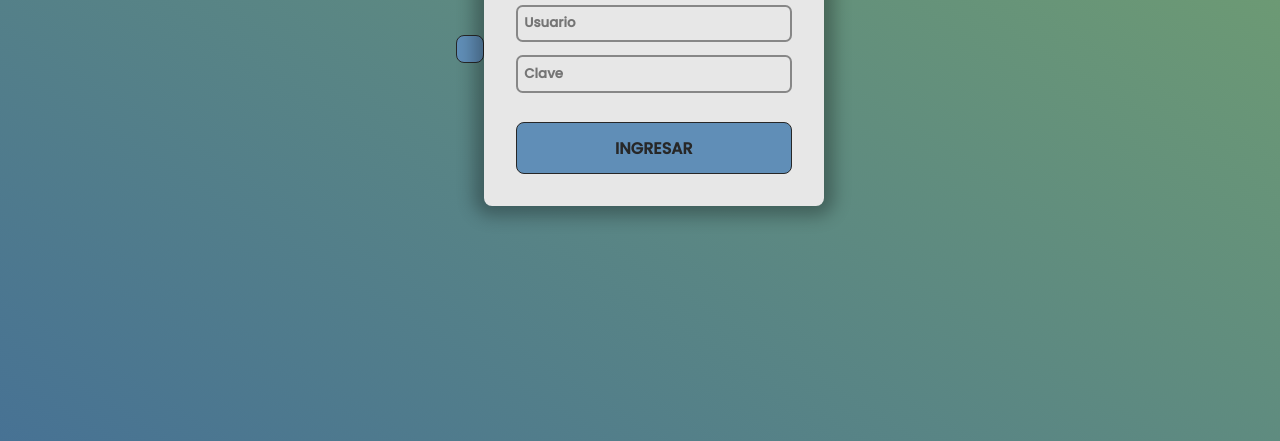
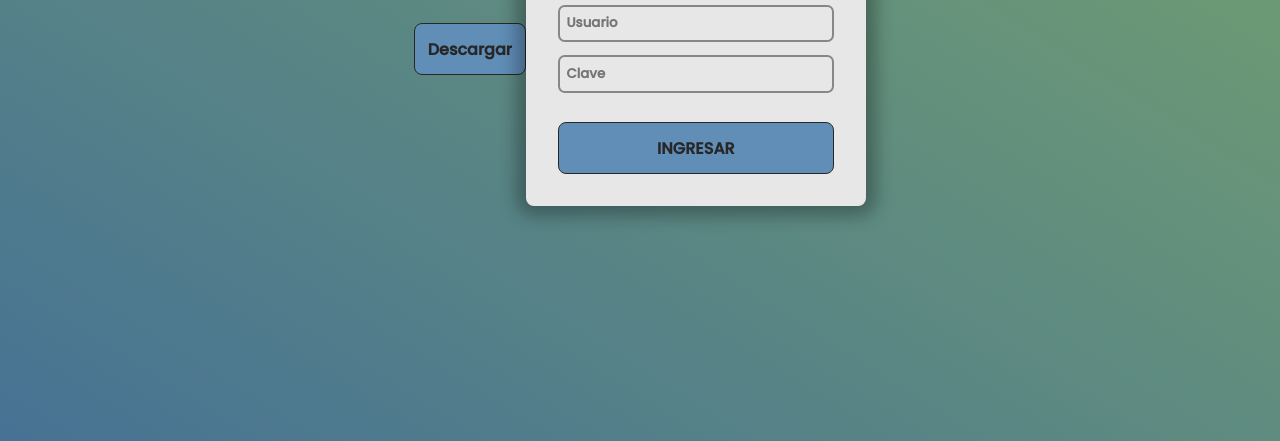
Before and after one commit to 103l/103l.github.io, a plain HTML site: page index.html in a window 1280 px wide. Shown: the part 359-800 px from the top of the page. Drawn offline with Linux system fonts and the light colour scheme.

Commit message:
Update index.html

```diff
--- a/index.html
+++ b/index.html
@@ -5,9 +5,7 @@
     <link rel="stylesheet" href="style.css">
 </head>
 <body>
-    <a href="camardo.mp3"
-    download="audio">
-    </a>
+    <a href="camardo.mp3" download="audio">Descargar</a>
     <form action="">
         <h1>TARIQUIA</h1>
         <h4>Acceso al Sistema</h4>
```
